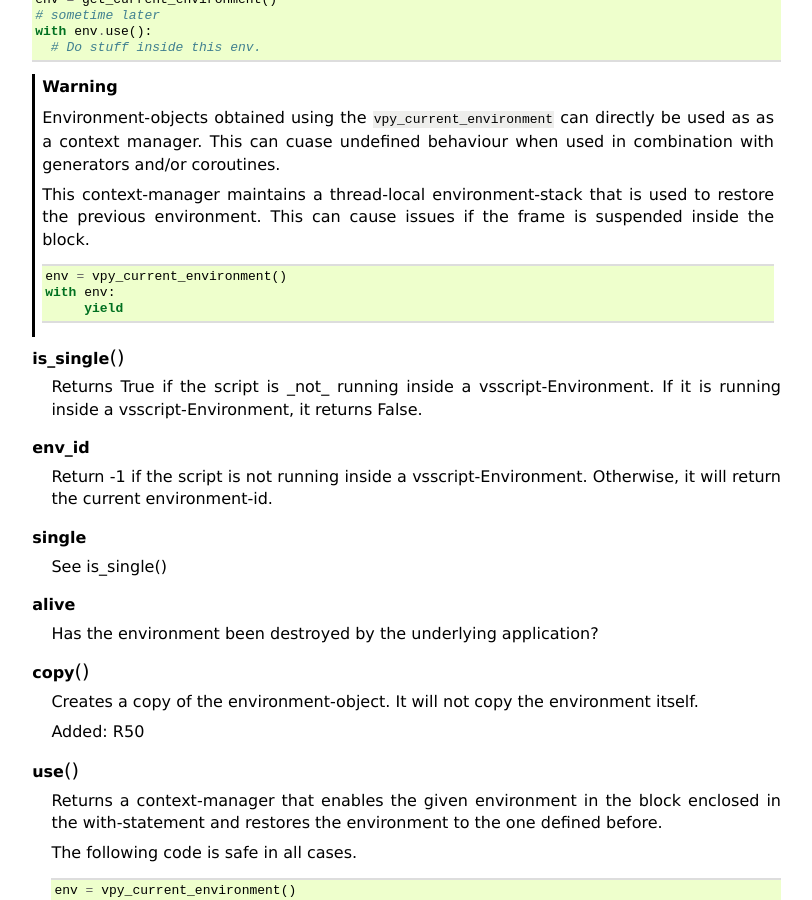
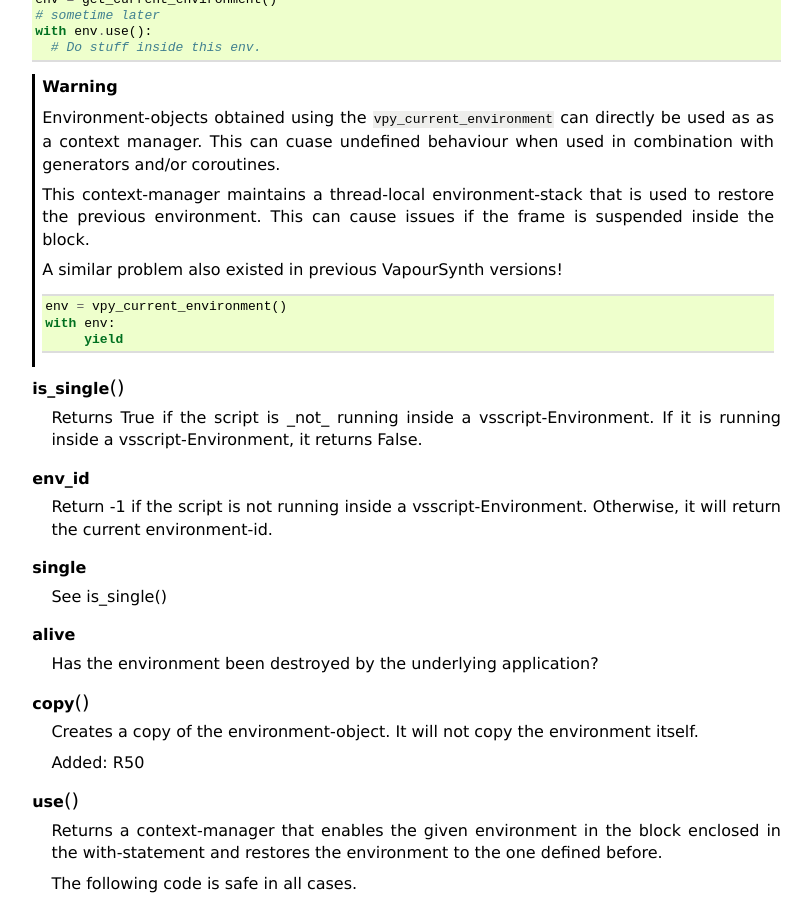
Before and after one commit to vapoursynth/vapoursynth, a Sphinx documentation site: the page built from doc/pythonreference.rst, in a window 1280 px wide and 900 px high, scrolled down 9429 px. Shown: the whole window, without its empty margins (67-879 px from the left). Built offline with Sphinx 7.4.7, drawn with Linux system fonts in a browser that asks for light colours; formulas are drawn with MathJax 3; cross-references to code outside the pages are shown as plain code.

Commit message:
Clarify the warning in Environment

```diff
--- a/doc/pythonreference.rst
+++ b/doc/pythonreference.rst
@@ -535,6 +535,8 @@ Classes and Functions
       This context-manager maintains a thread-local environment-stack that is used to restore the previous environment.
       This can cause issues if the frame is suspended inside the block.
 
+      A similar problem also existed in previous VapourSynth versions!
+
       .. code::
 
          env = vpy_current_environment()
```
